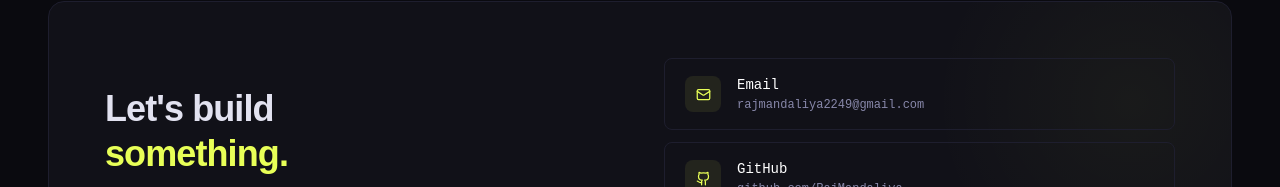
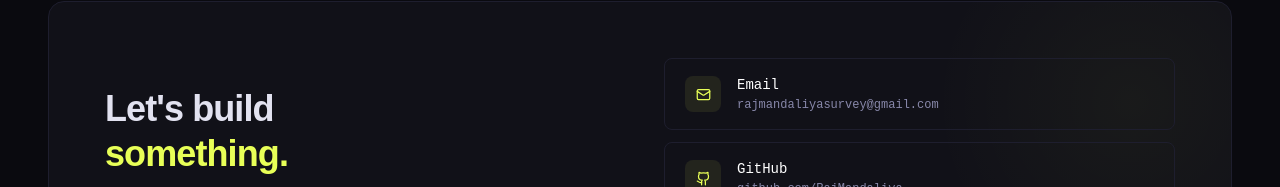
Before and after one commit to RajMandaliya/portfolio, a Next.js app: page / in a window 1280 px wide. Shown: the part 5400-5587 px from the top of the page. Built offline with nearby package versions, Linux system fonts and the light colour scheme.

Commit message:
Updated contact details

```diff
--- a/src/components/Contact.tsx
+++ b/src/components/Contact.tsx
@@ -3,7 +3,7 @@ import SectionHeader from "./SectionHeader";
 import { Mail, Github, BookOpen, Phone } from "lucide-react";
 
 const contactLinks = [
-  { icon: Mail, label: "Email", value: "rajmandaliya2249@gmail.com", href: "mailto:rajmandaliya2249@gmail.com" },
+  { icon: Mail, label: "Email", value: "rajmandaliyasurvey@gmail.com", href: "mailto:rajmandaliyasurvey@gmail.com" },
   { icon: Github, label: "GitHub", value: "github.com/RajMandaliya", href: "https://github.com/RajMandaliya" },
   { icon: BookOpen, label: "Blog", value: "dev.to/rajmandaliya", href: "https://dev.to/rajmandaliya" },
   { icon: Phone, label: "Phone", value: "+1 201-626-0902", href: "tel:+12016260902" },
```
